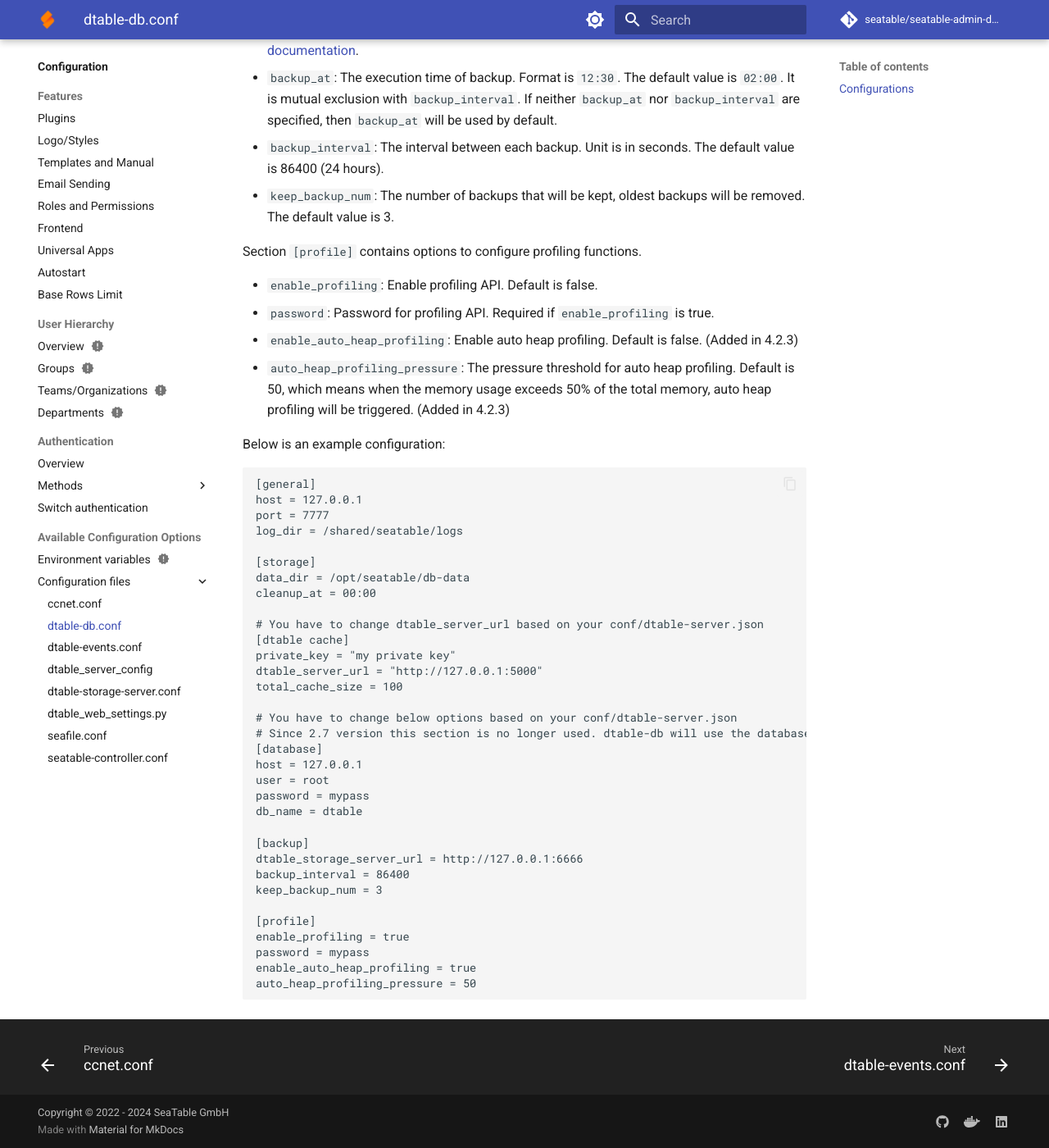
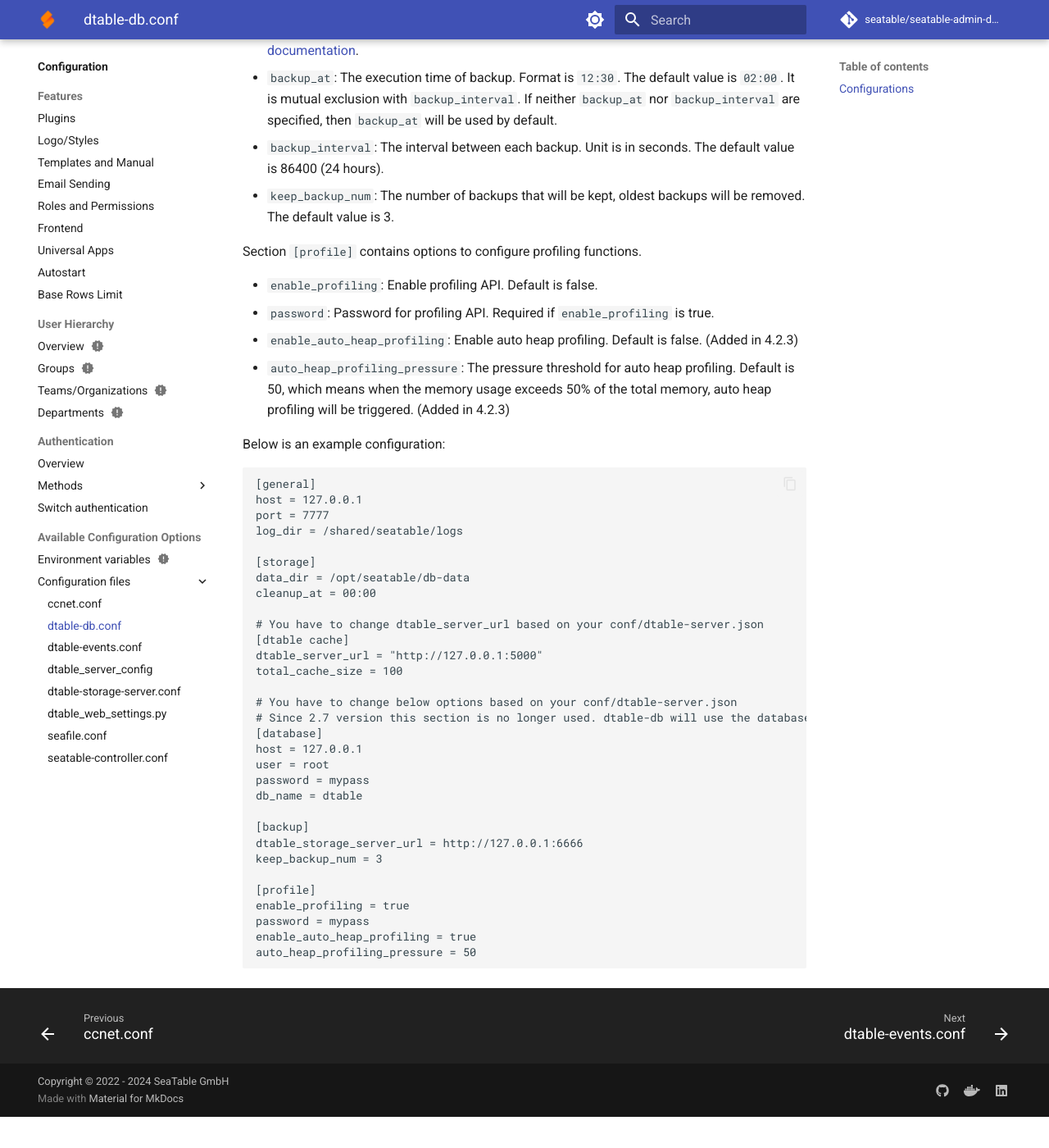
Before and after one commit to seatable/seatable-admin-docs, an MkDocs documentation site: the page built from docs/config/dtable_db_conf.md, in a window 1280 px wide and 1400 px high, scrolled down 2352 px. Shown: the whole window at 82% size. Built offline with MkDocs 1.6.1 and Material for MkDocs 9.7.7, drawn with Linux system fonts in a browser that asks for light colours; comment, search, counter and statistics services are not loaded; after the commit the page ends 3714 px from its top, so only the background shows below that.

Commit message:
Update dtable_db_conf.md
Improve config example.

```diff
--- a/docs/config/dtable_db_conf.md
+++ b/docs/config/dtable_db_conf.md
@@ -75,7 +75,6 @@
 
 # You have to change dtable_server_url based on your conf/dtable-server.json
 [dtable cache]
-private_key = "my private key"
 dtable_server_url = "http://127.0.0.1:5000"
 total_cache_size = 100
 
@@ -89,7 +88,6 @@
 
 [backup]
 dtable_storage_server_url = http://127.0.0.1:6666
-backup_interval = 86400
 keep_backup_num = 3
 
 [profile]
```
